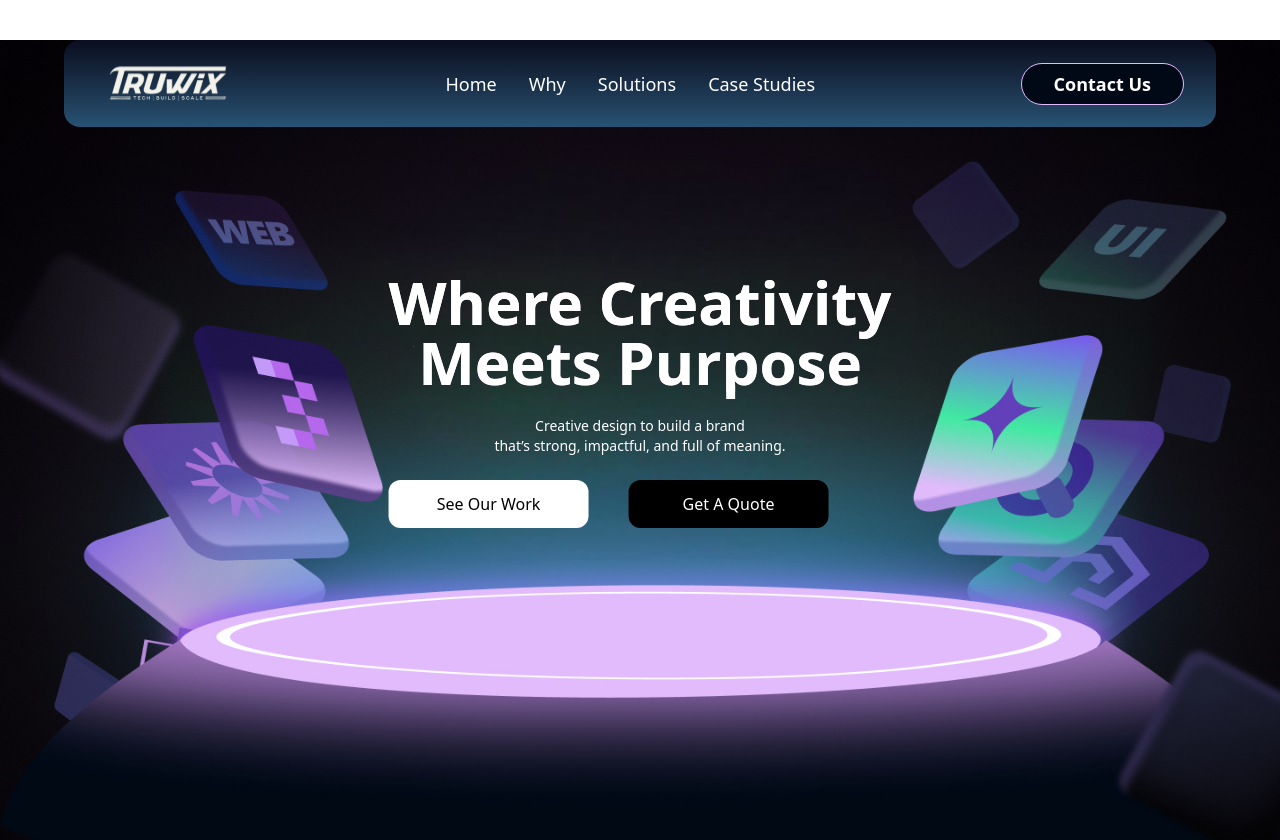
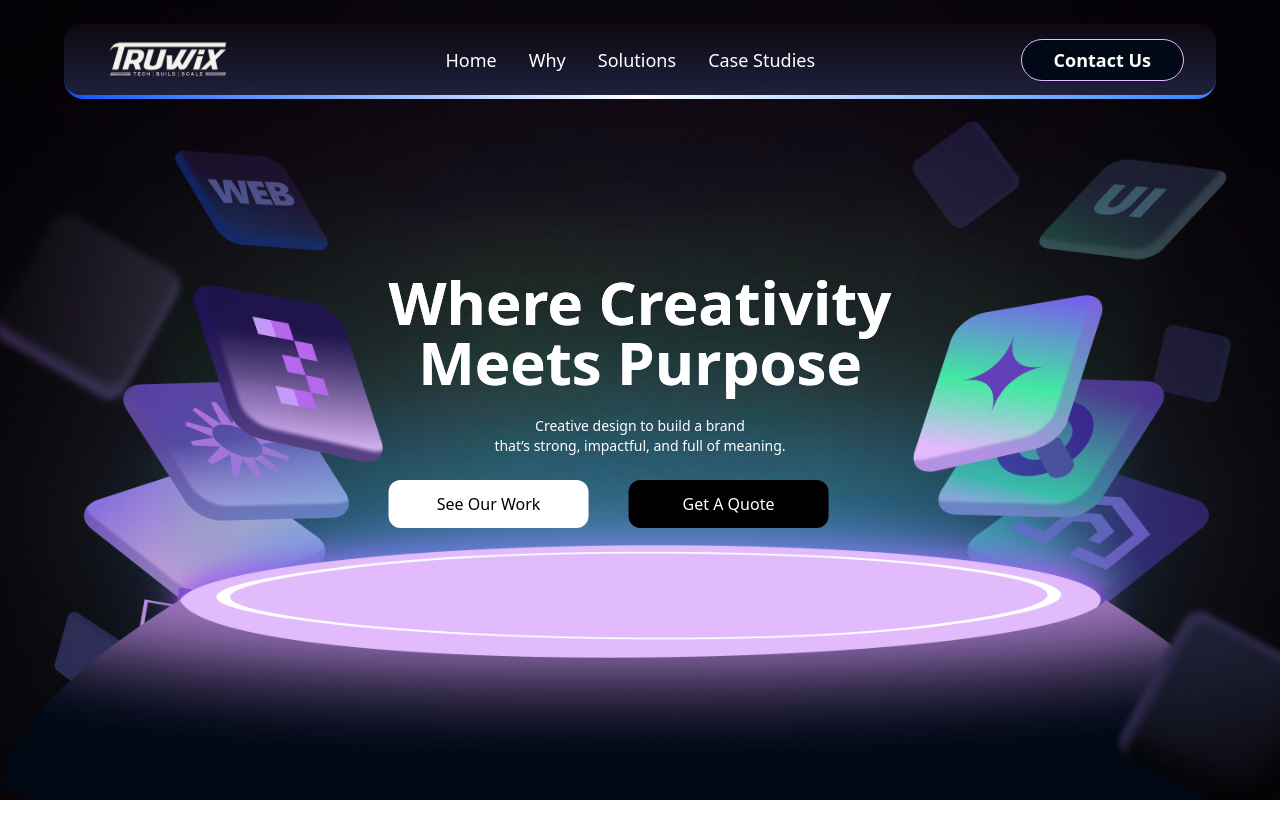
Before and after one commit to CsDeveloperLead/TruwixFinal, a React (Vite) app: page / in a window 1280 px wide. After the commit the page ends 800 px from the top, so only its background shows below. Built offline with nearby package versions, Linux system fonts and the light colour scheme.

Commit message:
Hero section done

```diff
--- a/src/Components/Navbar.jsx
+++ b/src/Components/Navbar.jsx
@@ -4,9 +4,9 @@ import Logo from '../assets/truwixLogo.svg'
 const Navbar = () => {
   return (
     <>
-      <div className='w-[90%] relative mx-auto mt-10 flex flex-col bg-gradient-to-b from-[#0a0e1f] to-[#285374] rounded-2xl'>
+      <div className='w-[90%] relative mx-auto flex flex-col bg-gradient-to-b from-[#0e0811] to-[#1e213d] rounded-2xl'>
         <div
-          className='w-full h-auto flex justify-between items-center p-4 rounded-2xl xl:px-8 relative z-50'>
+          className='w-full h-auto flex justify-between items-center p-2 rounded-2xl xl:px-8 relative z-50'>
           <img src={Logo} alt="Truwix Logo" className='w-36' />
           <div className='hidden md:flex w-auto h-auto gap-6 xl:gap-8 text-white xl:text-lg'>
             <span>Home</span>
@@ -18,7 +18,7 @@ const Navbar = () => {
             Contact Us
           </button>
         </div>
-        <div className='h-6 bg-[#165cff] rounded-b-full absolute w-full -bottom-2 -z-10'></div>
+        <div className='h-5 bg-gradient-to-r from-[#124fff] via-[#fdfefe] to-[#2e85ff] rounded-b-full absolute w-full -bottom-1 -z-10'></div>
       </div>
     </>
   )
--- a/src/Pages/HomePage.jsx
+++ b/src/Pages/HomePage.jsx
@@ -10,8 +10,10 @@ const HomePage = () => {
         backgroundSize: "cover",
         backgroundPosition: "center",
       }}
-    >
-      <NavBar />
+    ><div className="pt-6 relative z-50">
+        <NavBar />
+    </div>
+
       <div className="absolute top-1/2 left-1/2  -translate-x-1/2 -translate-y-1/2 text-center flex flex-col gap-6">
         <h1 className="text-6xl font-bold text-white bg-clip-text text-transparent bg-gradient-to-b from-[#FFFFFF] to-[#E1BBFB]">
           Where Creativity
```
